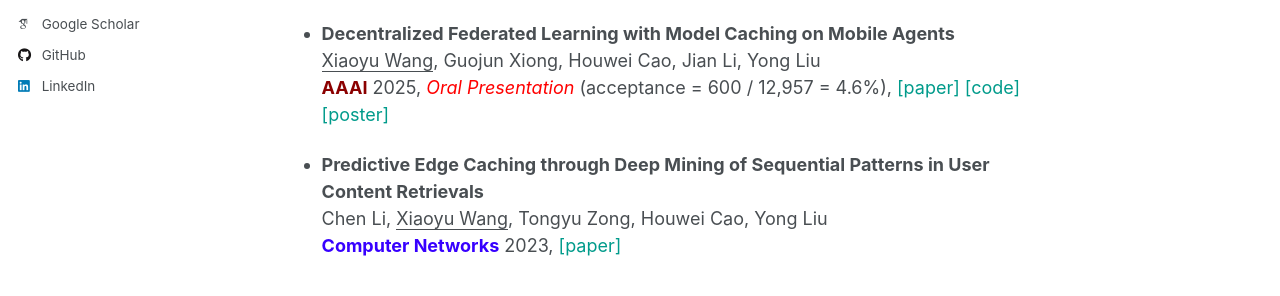
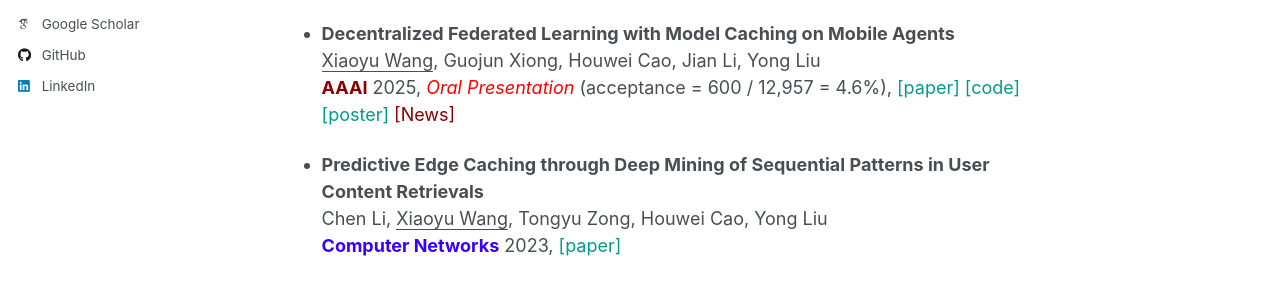
Before and after one commit to shawnxiaoyuwang/shawnxiaoyuwang.github.io, a Jekyll site: the page built from _pages/about.md, in a window 1280 px wide and 900 px high. Shown: the part 436-732 px from the top of the window. Built offline with Jekyll 4.4.1, drawn with Linux system fonts in a browser that asks for light colours; some web fonts are replaced.

Commit message:
Update about.md

```diff
--- a/_pages/about.md
+++ b/_pages/about.md
@@ -15,7 +15,7 @@ Publication
 (<span style="color:darkred">*conference*</span>, <span style="color: #3700FF">*journal*</span>, and * denotes equal contribution)
 - **Decentralized Federated Learning with Model Caching on Mobile Agents**\\
 <u>Xiaoyu Wang</u>, Guojun Xiong, Houwei Cao, Jian Li, Yong Liu \\
-<span style="color:darkred">**AAAI**</span> 2025, <span style="color:red">_Oral Presentation_</span> (acceptance = 600 / 12,957 = 4.6%), <a href="https://arxiv.org/abs/2408.14001" style="color: #009B8B; text-decoration: none;">[paper]</a> <a href="https://github.com/ShawnXiaoyuWang/Cached-DFL" style="color: #009B8B; text-decoration: none;">[code]</a>  <a href="/files/Poster_Xiaoyu_Wang_V4.pdf" style="color: #009B8B; text-decoration: none;">[poster]</a>
+<span style="color:darkred">**AAAI**</span> 2025, <span style="color:red">_Oral Presentation_</span> (acceptance = 600 / 12,957 = 4.6%), <a href="https://arxiv.org/abs/2408.14001" style="color: #009B8B; text-decoration: none;">[paper]</a> <a href="https://github.com/ShawnXiaoyuWang/Cached-DFL" style="color: #009B8B; text-decoration: none;">[code]</a>  <a href="/files/Poster_Xiaoyu_Wang_V4.pdf" style="color: #009B8B; text-decoration: none;">[poster]</a> <a href="https://engineering.nyu.edu/news/self-driving-cars-learn-share-road-knowledge-through-digital-word-mouth" style="color: darkred; text-decoration: none;">[News]</a>
 
 - **Predictive Edge Caching through Deep Mining of Sequential Patterns in User Content Retrievals** \\
 Chen Li, <u>Xiaoyu Wang</u>, Tongyu Zong, Houwei Cao, Yong Liu \\
```
